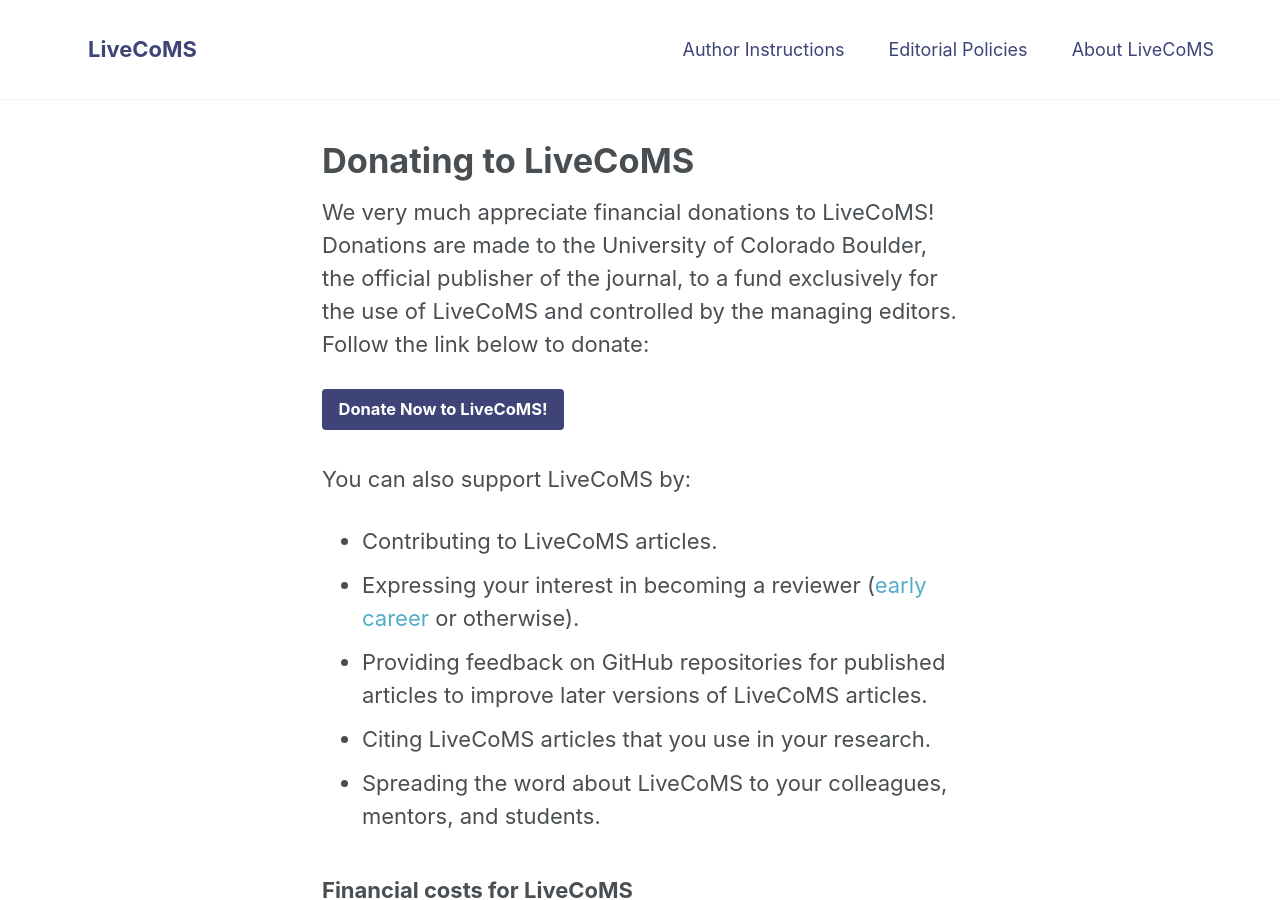
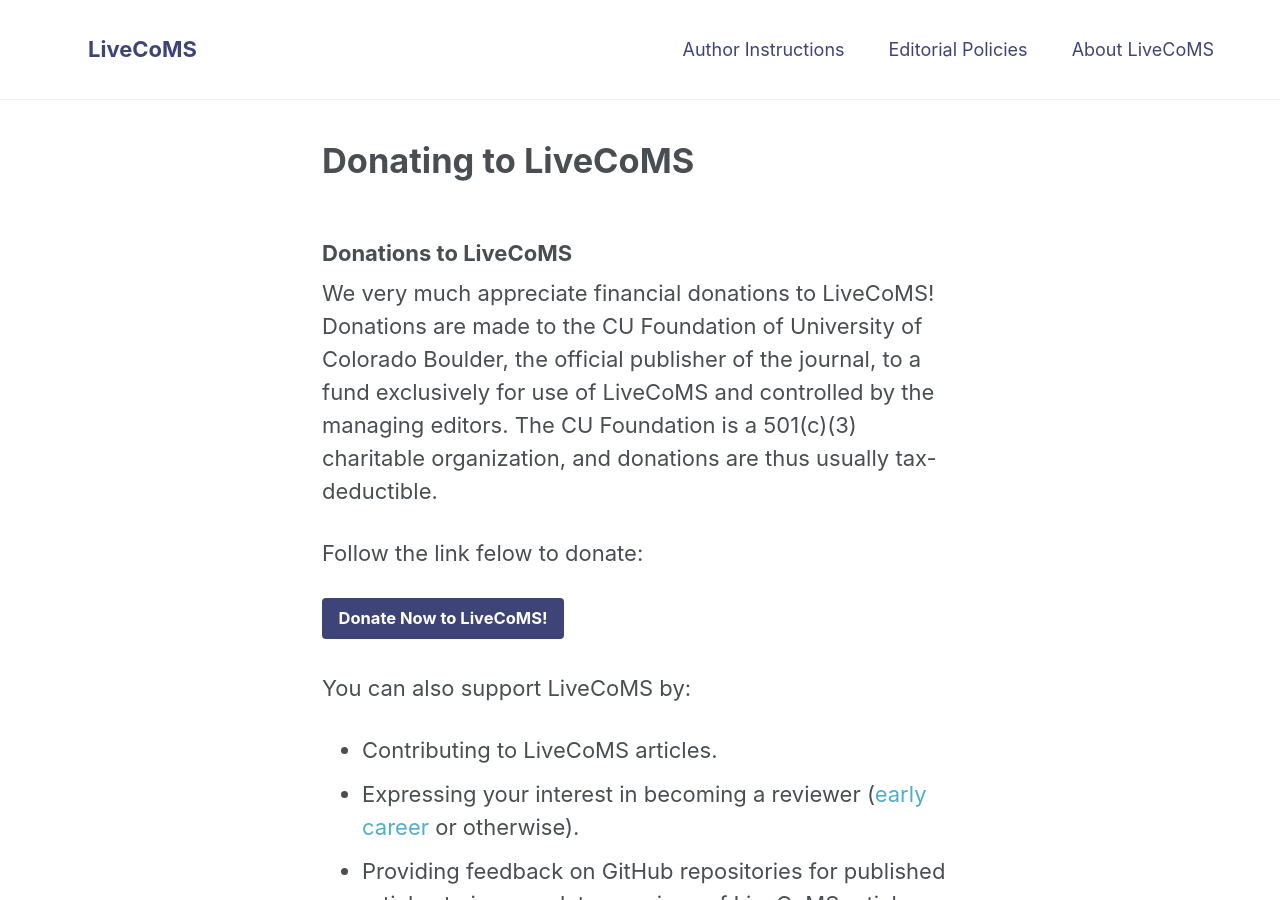
Before and after one commit to livecomsjournal/livecomsjournal.github.io, a Jekyll site: the page built from _about_livecoms/04_donations.md, in a window 1280 px wide and 900 px high. Built offline with Jekyll 4.4.1, drawn with Linux system fonts in a browser that asks for light colours.

Commit message:
Updated donations.

```diff
--- a/_about_livecoms/04_donations.md
+++ b/_about_livecoms/04_donations.md
@@ -7,9 +7,16 @@
 permalink: /about/donations
 ---
 
-  We very much appreciate financial donations to LiveCoMS! Donations are made
-  to the University of Colorado Boulder, the official publisher of the journal, to a fund exclusively for the
-  use of LiveCoMS and controlled by the managing editors. Follow the link below to donate:
+### Donations to LiveCoMS
+
+  We very much appreciate financial donations to LiveCoMS! Donations
+  are made to the CU Foundation of University of Colorado Boulder, the
+  official publisher of the journal, to a fund exclusively for use of
+  LiveCoMS and controlled by the managing editors. The CU Foundation
+  is a 501(c)(3) charitable organization, and donations are thus
+  usually tax-deductible.
+
+Follow the link felow to donate:
 
   <p><a href="https://giving.cu.edu/fund/living-journal-computational-molecular-science-support-fund" class="btn ">Donate Now to LiveCoMS!</a></p>
 
```
